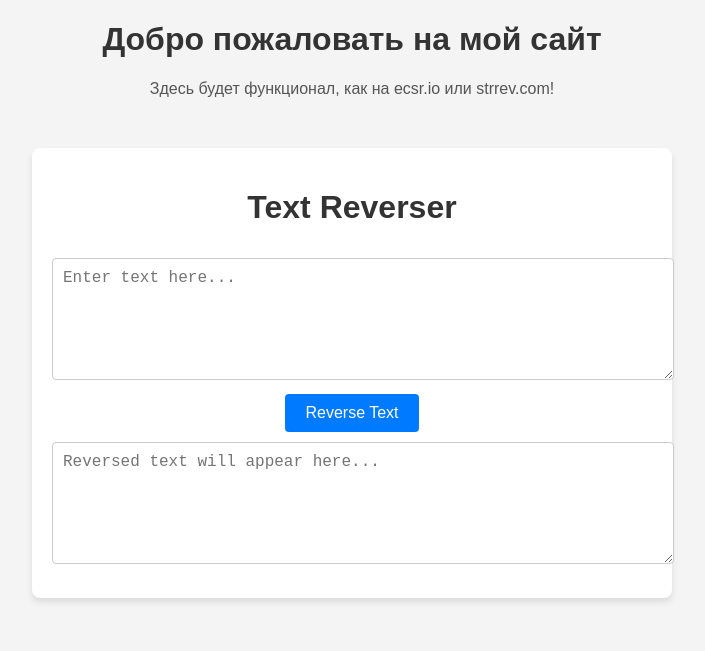
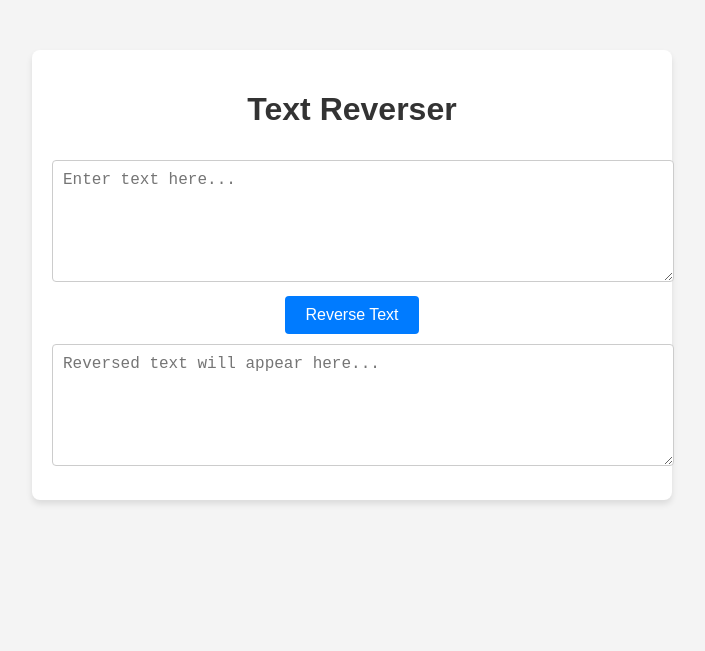
Before and after one commit to RealAbobq/Abobablix.xyz, a plain HTML site: page index.html in a window 1280 px wide. Shown: the whole page, without its empty margins (288-993 px from the left). Drawn offline with Linux system fonts and the light colour scheme.

Commit message:
Update index.html

```diff
--- a/index.html
+++ b/index.html
@@ -1,17 +1,4 @@
 <!DOCTYPE html>
-<html lang="ru">
-<head>
-    <meta charset="UTF-8">
-    <meta name="viewport" content="width=device-width, initial-scale=1.0">
-    <title>Мой проект</title>
-    <link rel="stylesheet" href="style.css">
-</head>
-<body>
-    <h1>Добро пожаловать на мой сайт</h1>
-    <p>Здесь будет функционал, как на ecsr.io или strrev.com!</p>
-    <script src="script.js"></script>
-</body>
-</html><!DOCTYPE html>
 <html lang="en">
 <head>
     <meta charset="UTF-8">
```
